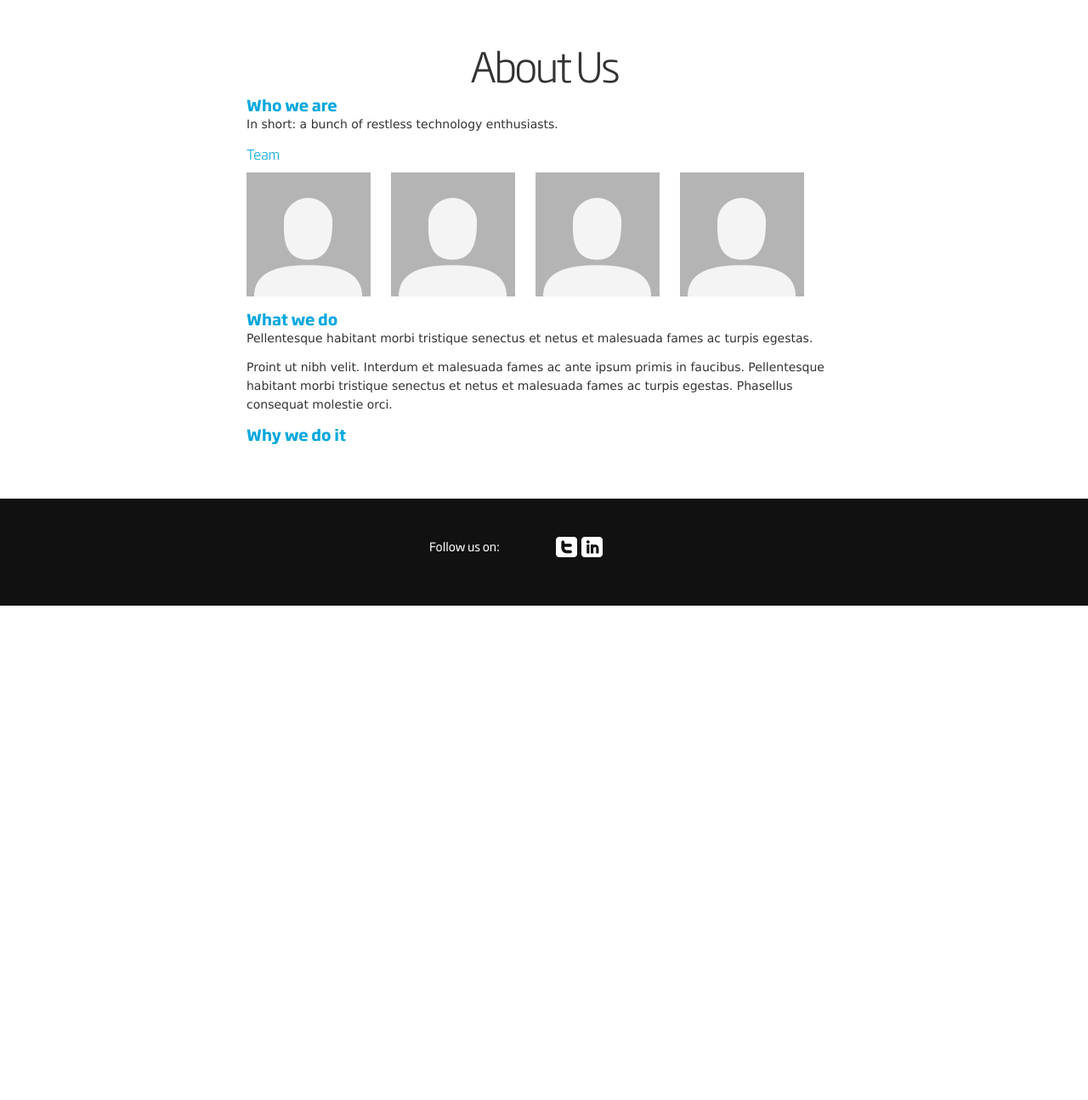
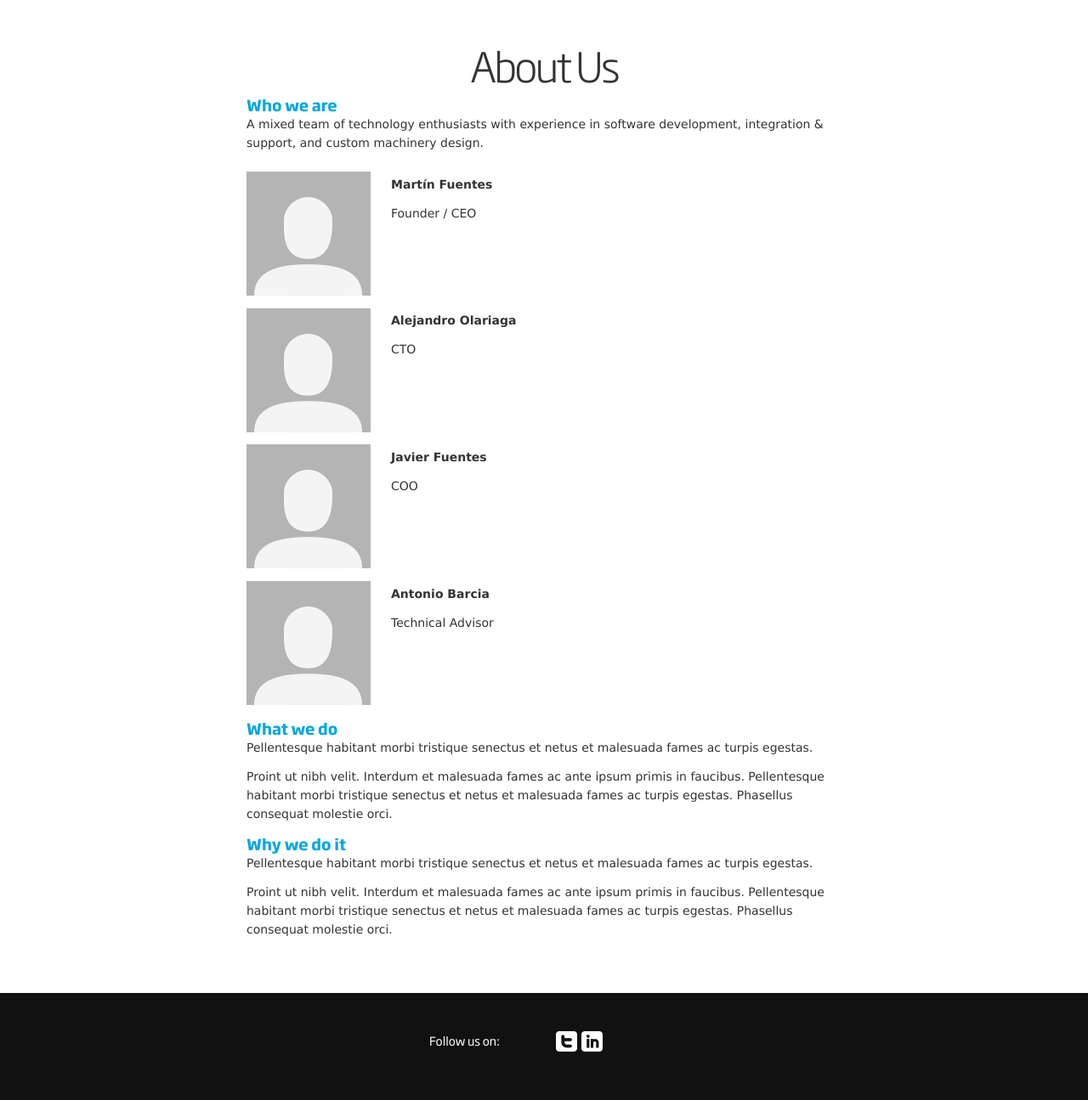
Before and after one commit to Science-o-matic/website, a Django app: page /about/ in a window 1280 px wide. Shown: the part 88-1383 px from the top of the page at 85% size. Before the commit the page ends 801 px from the top, so only its background shows below. Run offline with Django 3.2, Linux system fonts and the light colour scheme.

Commit message:
Add styles and some content to about page

```diff
--- a/som_website/templates/about.html
+++ b/som_website/templates/about.html
@@ -1,26 +1,59 @@
 {% extends "base.html" %}
 
-{% load sekizai_tags i18n %}
+{% load sekizai_tags i18n staticfiles %}
 
 {% block base_content %}
+
+{% addtoblock "css" %}
+   <link rel="stylesheet" type="text/css" href="{% static "css/about.css" %}" />
+{% endaddtoblock %}
+
 <section>
+  <h1>{% trans "About Us" %}</h1>
   <article>
-    <h1>{% trans "About Us" %}</h1>
     <h3>{% trans "Who we are" %}</h3>
-    <p>{% trans "In short: a bunch of restless technology enthusiasts." %}</p>
-    <h4>{% trans "Team" %}</h4>
-    <ul class="images">
-      <li><img src="img/photo-img.png"/></li>
-      <li><img src="img/photo-img.png"/></li>
-      <li><img src="img/photo-img.png"/></li>
-      <li><img src="img/photo-img.png"/></li>
+    <p>{% trans "A mixed team of technology enthusiasts with experience in software development, integration & support, and custom machinery design." %}
+    </p>
+    <ul class="team_members">
+      <li>
+        <img src="{% static "img/photo-img.png" %}"/>
+        <div class="team_member">
+          <p><em>Martín Fuentes</em></p>
+          <p><span class="role">{% trans "Founder / CEO" %}</span></p>
+        </div>
+      </li>
+      <li>
+        <img src="{% static "img/photo-img.png" %}"/>
+        <div class="team_member">
+          <p><em>Alejandro Olariaga</em></p>
+          <p><span class="role">{% trans "CTO" %}</span></p>
+        </div>
+      </li>
+      <li>
+        <img src="{% static "img/photo-img.png" %}"/>
+        <div class="team_member">
+          <p><em>Javier Fuentes</em></p>
+          <p><span class="role">{% trans "COO" %}</span></p>
+        </div>
+      </li>
+      <li>
+        <img src="{% static "img/photo-img.png" %}"/>
+        <div class="team_member">
+          <p><em>Antonio Barcia</em></p>
+          <p><span class="role">{% trans "Technical Advisor" %}</span></p>
+        </div>
+      </li>
     </ul>
+  </article>
+  <article>
     <h3>What we do</h3>
     <p>Pellentesque habitant morbi tristique senectus et netus et malesuada fames ac turpis egestas.</p>
     <p>Proint ut nibh velit. Interdum et malesuada fames ac ante ipsum primis in faucibus. Pellentesque habitant morbi tristique senectus et netus et malesuada fames ac turpis egestas.
       Phasellus consequat molestie orci.</p>
     <h3>Why we do it</h3>
-
+    <p>Pellentesque habitant morbi tristique senectus et netus et malesuada fames ac turpis egestas.</p>
+    <p>Proint ut nibh velit. Interdum et malesuada fames ac ante ipsum primis in faucibus. Pellentesque habitant morbi tristique senectus et netus et malesuada fames ac turpis egestas.
+      Phasellus consequat molestie orci.</p>
   </article>
 </section>
 {% endblock %}
--- /dev/null
+++ b/static/css/about.css
@@ -0,0 +1,29 @@
+article  {
+    clear: both;
+}
+
+ul.team_members {
+    margin-top: 1.5ex;
+    float: left;
+}
+   ul.team_members li {
+       clear: both;
+       float: left;
+       margin-bottom: 2ex;
+       widht: 100%;
+   }
+
+   ul.team_members img {
+       float: left;
+   }
+
+   ul.team_members div.team_member {
+       float: left;
+       margin-top: .5ex;
+       margin-left: 1.5em;
+   }
+
+   ul.team_members div.team_member em {
+       font-weight: bold;
+       color: #333;
+   }
--- a/static/css/styles.css
+++ b/static/css/styles.css
@@ -1009,5 +1009,4 @@ and (min-width: 481px) {
         width: 100%;
     }
 
-
 }
```
